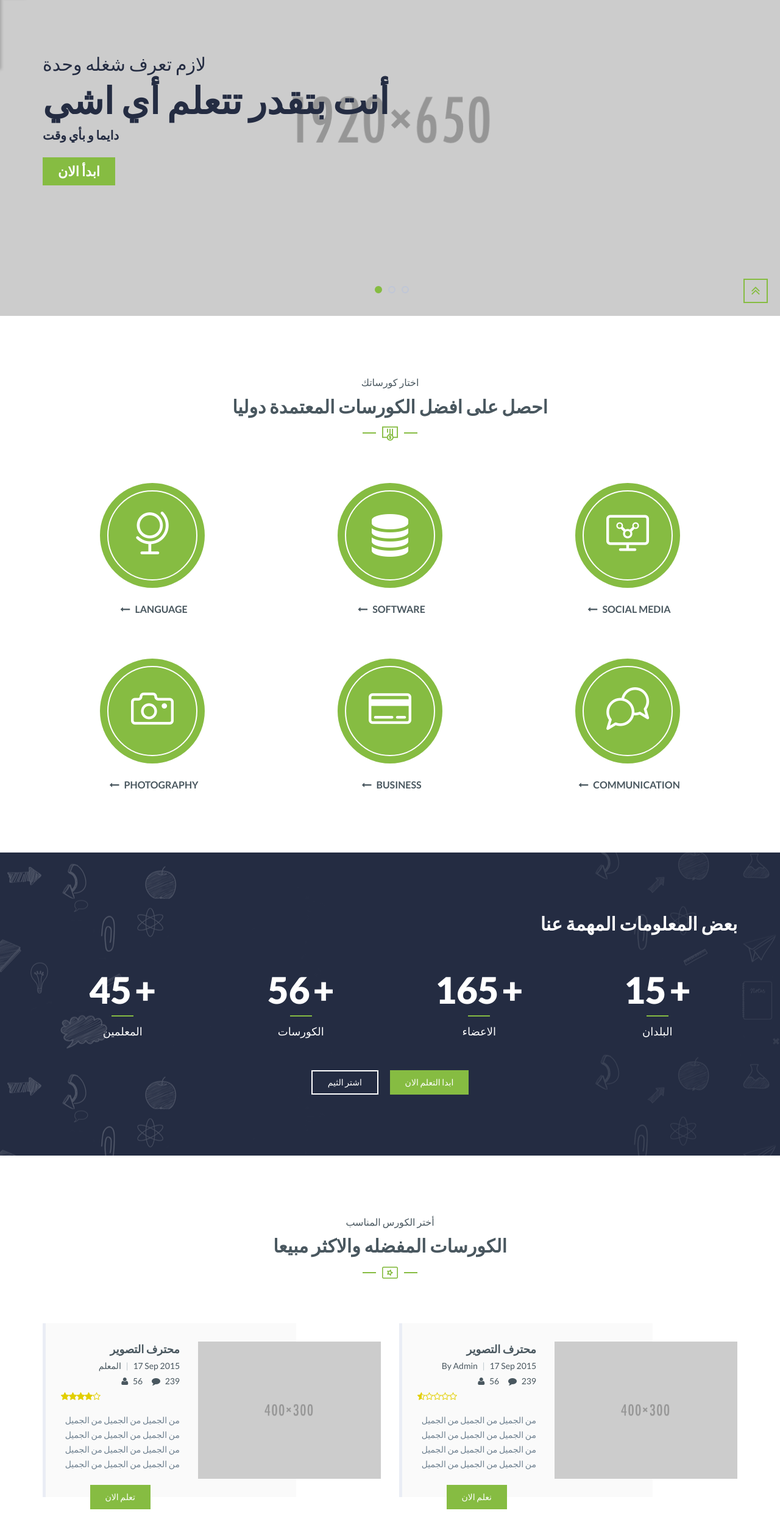
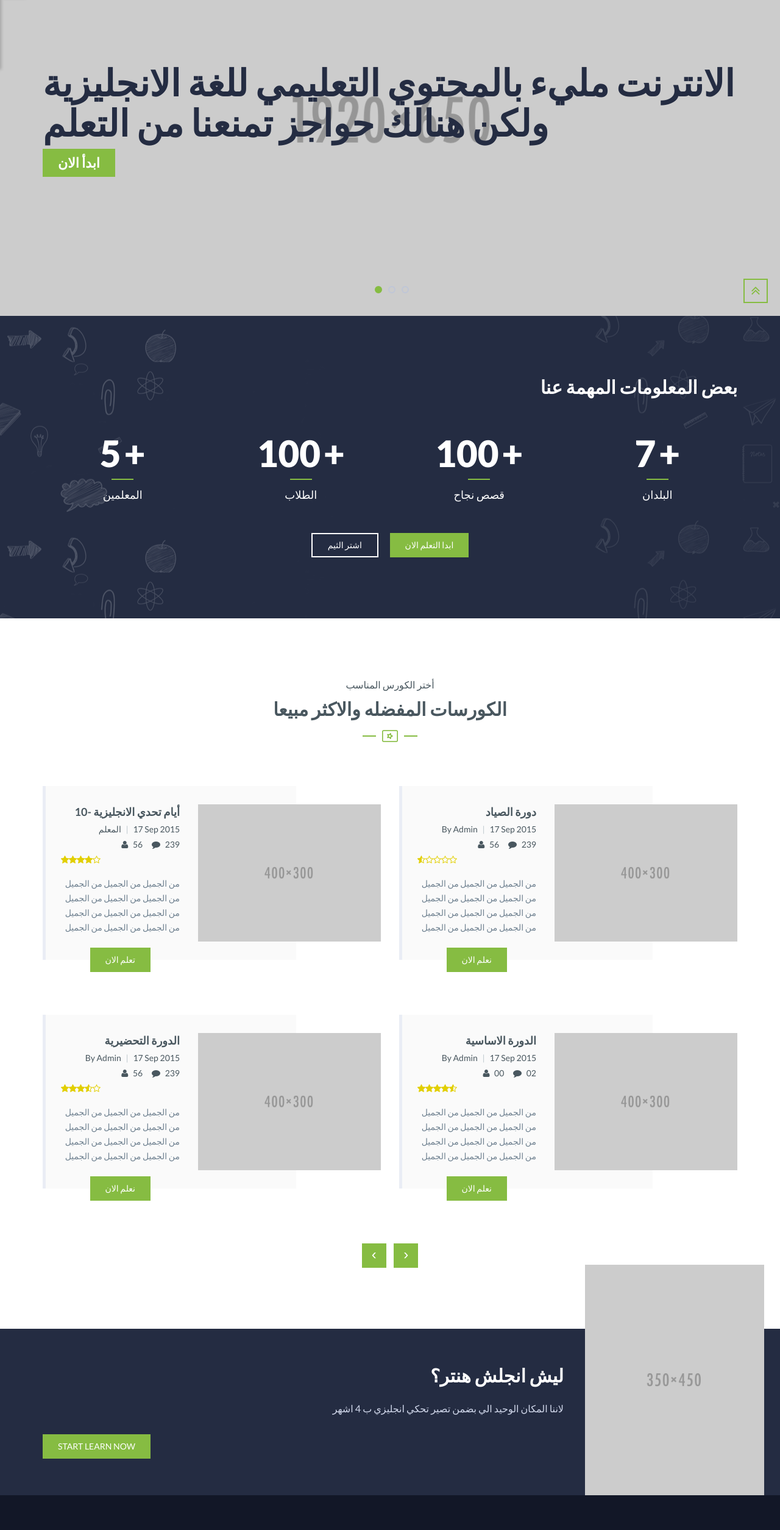
Before and after one commit to Omar-majdi/EH-website-Arabic, a plain HTML site: page index.html in a window 1280 px wide. Shown: the part 283-2792 px from the top of the page at 61% size. Drawn offline with Linux system fonts and the light colour scheme.

Commit message:
Nothing important.

```diff
--- a/index.html
+++ b/index.html
@@ -277,11 +277,14 @@
                 <div class="slider-1">
                   <div class="slider-caption">
                     <div class="container">
-                      <h5 class="text-info-2">لازم تعرف شغله وحدة</h5>
-
-                      <h1 class="text-info-1">أنت بتقدر تتعلم أي اشي</h1>
-
-                      <p class="text-info-3">دايما و بأي وقت</p>
+                      <!-- <h5 class="text-info-2">لازم تعرف شغله وحدة</h5> -->
+
+                      <h1 class="text-info-1">
+                        الانترنت مليء بالمحتوي التعليمي للغة الانجليزية ولكن
+                        هنالك حواجز تمنعنا من التعلم
+                      </h1>
+
+                      <!-- <p class="text-info-3">دايما و بأي وقت</p> -->
                       <button class="btn btn-green">
                         <span>ابدأ الان</span>
                       </button>
@@ -295,7 +298,7 @@
                     <div class="container">
                       <h5 class="text-info-2">لازم تعرف شغله وحدة</h5>
 
-                      <h1 class="text-info-1">أنت بتقدر تتعلم أي اشي</h1>
+                      <h1 class="text-info-1">تعلم كيف تتعلم ما تريد</h1>
 
                       <p class="text-info-3">دايما و بأي وقت</p>
                       <button class="btn btn-green">
@@ -311,7 +314,9 @@
                     <div class="container">
                       <h5 class="text-info-2">لازم تعرف شغله وحدة</h5>
 
-                      <h1 class="text-info-1">أنت بتقدر تتعلم أي اشي</h1>
+                      <h1 class="text-info-1">
+                        لا داعي لدورات الانجليزي بعد الان
+                      </h1>
 
                       <p class="text-info-3">دايما و بأي وقت</p>
                       <button class="btn btn-green">
@@ -323,7 +328,7 @@
               </div>
             </div>
             <!-- CHOOSE COURSES-->
-            <div class="section section-padding choose-course">
+            <div class="section section-padding choose-course hidden">
               <div class="container">
                 <div class="group-title-index">
                   <h4 class="top-title">اختار كورساتك</h4>
@@ -473,7 +478,7 @@
                           <div class="progress-bar-number">
                             <div
                               data-from="0"
-                              data-to="45"
+                              data-to="5"
                               data-speed="1000"
                               class="num"
                             >
@@ -486,33 +491,33 @@
                           <div class="progress-bar-number">
                             <div
                               data-from="0"
-                              data-to="56"
+                              data-to="100"
                               data-speed="1000"
                               class="num"
                             >
                               0
                             </div>
-                            <p class="name-inner">الكورسات</p>
+                            <p class="name-inner">الطلاب</p>
                           </div>
                         </div>
                         <div class="col-sm-3">
                           <div class="progress-bar-number">
                             <div
                               data-from="0"
-                              data-to="165"
+                              data-to="100"
                               data-speed="1000"
                               class="num"
                             >
                               0
                             </div>
-                            <p class="name-inner">الاعضاء</p>
+                            <p class="name-inner">قصص نجاح</p>
                           </div>
                         </div>
                         <div class="col-sm-3">
                           <div class="progress-bar-number">
                             <div
                               data-from="0"
-                              data-to="15"
+                              data-to="7"
                               data-speed="1000"
                               class="num"
                             >
@@ -568,8 +573,8 @@
                         <div class="edugate-layout-2-wrapper">
                           <div class="edugate-content">
                             <a href="courses-detail.html" class="title"
-                              >محترف التصوير</a
-                            >
+                              >أيام تحدي الانجليزية -10
+                            </a>
 
                             <div class="info">
                               <div class="author item">
@@ -627,7 +632,7 @@
                         <div class="edugate-layout-2-wrapper">
                           <div class="edugate-content">
                             <a href="courses-detail.html" class="title"
-                              >محترف التصوير</a
+                              >دورة الصياد</a
                             >
 
                             <div class="info">
@@ -688,8 +693,8 @@
                         <div class="edugate-layout-2-wrapper">
                           <div class="edugate-content">
                             <a href="courses-detail.html" class="title"
-                              >محترف التصوير</a
-                            >
+                              >الدورة التحضيرية
+                            </a>
 
                             <div class="info">
                               <div class="author item">
@@ -747,8 +752,8 @@
                         <div class="edugate-layout-2-wrapper">
                           <div class="edugate-content">
                             <a href="courses-detail.html" class="title"
-                              >معترف التصوير</a
-                            >
+                              >الدورة الاساسية
+                            </a>
 
                             <div class="info">
                               <div class="author item">
@@ -829,10 +834,7 @@
                     <div>
                       <h2 class="title-2">ليش انجلش هنتر؟</h2>
                       <p>
-                        هذا النص هو مثال لنص يمكن أن يستبدل في نفس المساحة، لقد
-                        تم توليد هذا النص من مولد النص العربى، حيث يمكنك أن تولد
-                        مثل هذا النص أو العديد من النصوص الأخرى إضافة إلى زيادة
-                        عدد الحروف التى يولدها التطبيق. إذا كنت تحتاج إلى عدد
+                        لاننا المكان الوحيد الي بضمن تصير تحكي انجليزي ب 4 اشهر
                       </p>
                       <button
                         onclick="window.location.href='categories.html'"
@@ -1147,7 +1149,7 @@
               </div>
             </div>
             <!--LATEST NEW-->
-            <div class="section section-padding latest-news">
+            <div class="section section-padding latest-news hidden">
               <div class="container">
                 <div class="group-title-index">
                   <h4 class="top-title">آخر الاخبار</h4>
```
Also changed, not shown: courses-detail.html (+14 -22 lines).
